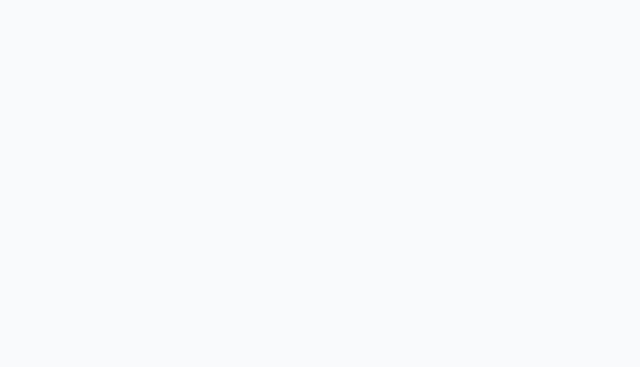
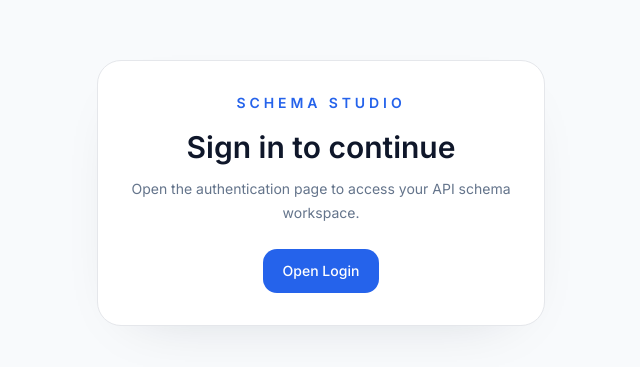
Before and after one commit to jebastinp/API-Schema-Intelligence, a Next.js app in the folder frontend/: page / in a window 1280 px wide. Before the commit this address had no page. Shown: the part 207-574 px from the top of the page, without its empty margins (319-959 px from the left). Built offline with nearby package versions, Linux system fonts and the light colour scheme.

Commit message:
Simplify public entry pages for production

```diff
--- a/frontend/app/(auth)/login/page.tsx
+++ b/frontend/app/(auth)/login/page.tsx
@@ -1,14 +1,18 @@
-import { AuthShell } from "@/components/auth/auth-shell";
 import { LoginForm } from "@/components/auth/login-form";
 
 export default function LoginPage() {
   return (
-    <AuthShell
-      title="Welcome back"
-      subtitle="Sign in to continue into Schema Studio."
-      showCardHeader={false}
-    >
-      <LoginForm />
-    </AuthShell>
+    <main className="flex min-h-screen items-center justify-center bg-[#F8FAFC] px-6 py-10">
+      <div className="w-full max-w-[460px] rounded-[28px] border border-[#E5E7EB] bg-white p-8 shadow-[0_24px_64px_-42px_rgba(15,23,42,0.28)]">
+        <div className="text-center">
+          <p className="text-sm font-semibold uppercase tracking-[0.28em] text-[#2563EB]">Schema Studio</p>
+          <h1 className="mt-4 text-3xl font-semibold tracking-[-0.04em] text-[#0F172A]">Welcome Back</h1>
+          <p className="mt-2 text-sm text-[#64748B]">Sign in to continue to Schema Studio.</p>
+        </div>
+        <div className="mt-8">
+          <LoginForm />
+        </div>
+      </div>
+    </main>
   );
 }
--- a/frontend/app/page.tsx
+++ b/frontend/app/page.tsx
@@ -1,6 +1,19 @@
-import type { Route } from "next";
-import { redirect } from "next/navigation";
-
 export default async function HomePage() {
-  redirect("/login" as Route);
+  return (
+    <main className="flex min-h-screen items-center justify-center bg-[#F8FAFC] px-6">
+      <div className="w-full max-w-md rounded-[24px] border border-[#E5E7EB] bg-white p-8 text-center shadow-[0_20px_60px_-40px_rgba(15,23,42,0.22)]">
+        <p className="text-sm font-semibold uppercase tracking-[0.28em] text-[#2563EB]">Schema Studio</p>
+        <h1 className="mt-4 text-3xl font-semibold text-[#0F172A]">Sign in to continue</h1>
+        <p className="mt-3 text-sm leading-6 text-[#64748B]">
+          Open the authentication page to access your API schema workspace.
+        </p>
+        <a
+          href="/login"
+          className="mt-6 inline-flex h-11 items-center justify-center rounded-[14px] bg-[#2563EB] px-5 text-sm font-medium text-white transition hover:bg-[#1D4ED8]"
+        >
+          Open Login
+        </a>
+      </div>
+    </main>
+  );
 }
--- a/frontend/components/auth/login-form.tsx
+++ b/frontend/components/auth/login-form.tsx
@@ -2,7 +2,6 @@
 
 import { zodResolver } from "@hookform/resolvers/zod";
 import { Lock, Mail } from "lucide-react";
-import { motion } from "framer-motion";
 import Link from "next/link";
 import type { Route } from "next";
 import { useRouter } from "next/navigation";
@@ -28,7 +27,6 @@ export function LoginForm() {
   const [error, setError] = useState<string | null>(null);
   const [pending, setPending] = useState(false);
   const supabaseConfigured = hasPublicSupabaseEnv();
-  const supabase = supabaseConfigured ? createSupabaseBrowserClient() : null;
 
   const form = useForm<LoginValues>({
     resolver: zodResolver(loginSchema),
@@ -43,11 +41,13 @@ export function LoginForm() {
     setPending(true);
     setError(null);
 
-    if (!supabase) {
+    if (!supabaseConfigured) {
       setPending(false);
       setError("Sign-in is currently unavailable. Check local configuration and try again.");
       return;
     }
+
+    const supabase = createSupabaseBrowserClient();
 
     const { error: authError } = await supabase.auth.signInWithPassword({
       email: values.email,
@@ -66,12 +66,7 @@ export function LoginForm() {
   });
 
   return (
-    <motion.div
-      initial={{ opacity: 0, y: 18 }}
-      animate={{ opacity: 1, y: 0 }}
-      transition={{ duration: 0.5, ease: "easeOut" }}
-      className="w-full"
-    >
+    <div className="w-full">
       <div className="mx-auto flex h-16 w-16 items-center justify-center rounded-full bg-[linear-gradient(180deg,#EEF6FF_0%,#E8F2FF_100%)] text-[#007AFF] shadow-[inset_0_1px_0_rgba(255,255,255,0.85)]">
         <Lock className="h-6 w-6 fill-[#007AFF] stroke-white stroke-[1.8]" />
       </div>
@@ -132,6 +127,6 @@ export function LoginForm() {
           </Link>
         </p>
       </form>
-    </motion.div>
+    </div>
   );
 }
```
